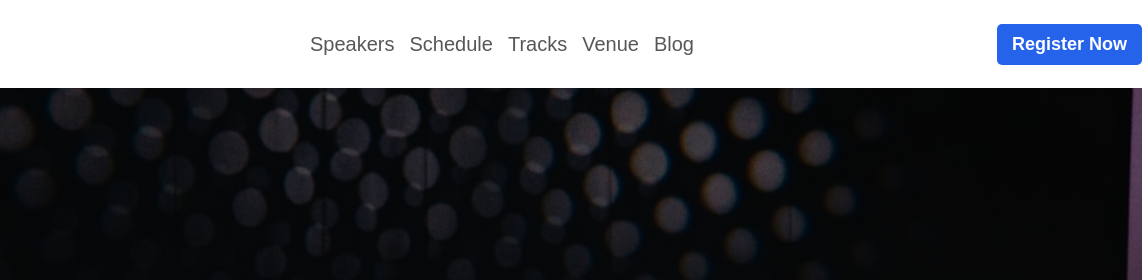
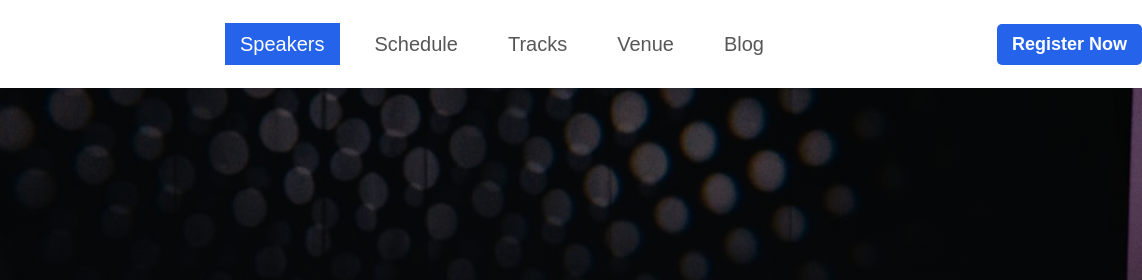
Before and after one commit to coderrabiul26/Assignment-001, a plain HTML site: page index.html in a window 1280 px wide. In both pictures the pointer is over the link "Speakers". Shown: the top 280 px of the page, 138-1280 px from the left. Drawn offline with Linux system fonts and the light colour scheme.

Commit message:
hover effect added in various items in css

```diff
--- a/style.css
+++ b/style.css
@@ -80,11 +80,16 @@ body {
   display: flex;
   justify-content: center;
   list-style-type: none;
-  gap: 15px;
+  gap: 20px;
 }
 .menu li a {
   color: #575757;
   font-size: 20px;
+  padding: 10px 15px;
+}
+.menu li:hover a{
+  background: #2563eb;
+  color: white;
 }
 .nav-button {
   display: flex;
@@ -312,6 +317,10 @@ footer{
   font-size: 30px;
   color: white;
   margin-left: 10px;
+  transition: 0.4s;
+}
+.footer-parent .social-links a:hover{
+  color: #2563eb;
 }
 footer .copyright{
   color: white;
```
